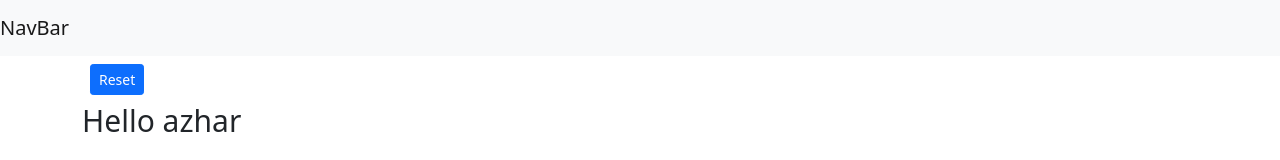
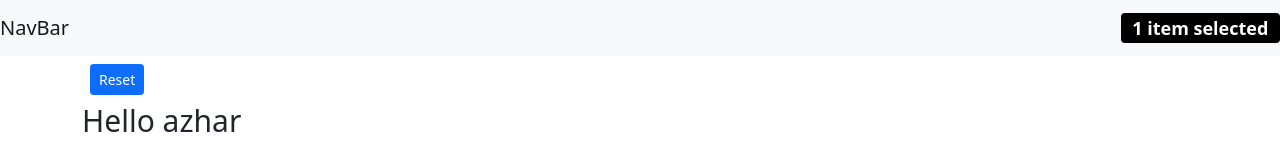
Before and after one commit to AzharUddinSheikh/react-app, a React (Create React App) app: page / in a window 1280 px wide. Shown: the top 160 px of the page. Built offline with nearby package versions, Linux system fonts and the light colour scheme.

Commit message:
lifting the state up

```diff
--- a/src/App.css
+++ b/src/App.css
@@ -5,12 +5,6 @@
 .App-logo {
   height: 40vmin;
   pointer-events: none;
-}
-
-@media (prefers-reduced-motion: no-preference) {
-  .App-logo {
-    animation: App-logo-spin infinite 20s linear;
-  }
 }
 
 .App-header {
@@ -28,11 +22,7 @@
   color: #61dafb;
 }
 
-@keyframes App-logo-spin {
-  from {
-    transform: rotate(0deg);
-  }
-  to {
-    transform: rotate(360deg);
-  }
+.navbar span {
+  background-color: black;
+  font-size: large;
 }
--- a/src/App.js
+++ b/src/App.js
@@ -3,15 +3,55 @@ import './App.css';
 import NavBar from './components/navbar';
 import Counters from './components/counters'
 
-function App() {
+class App extends Component {
+  state = {
+    counter:[
+        {id:1, value:1},
+        {id:2, value:0},
+        {id:3, value:0},
+        {id:4, value:0}
+    ]
+  }
+
+  handleIncrement = (counter) => {
+      let newCounter = this.state.counter.map(c => {
+          if (c === counter) {
+              c.value += 1;
+          }
+          return c
+      })
+      this.setState({counter:newCounter})
+  }
+
+  handleDelete = (counterId) => {
+      let counters = this.state.counter.filter(c => c.id !== counterId)
+      this.setState({counter:counters})
+  }
+
+  handleReset = () => {
+    let counter = this.state.counter.map(c=>{
+        c.value = 0;
+        return c;
+    })
+    this.setState({counter})
+  }
+
+  render() {
     return (
       <React.Fragment>
-      <NavBar />
+        <NavBar totalCounter={this.state.counter.filter(c=>c.value>0).length} />
         <main className='container'>
-      <Counters />
+        <Counters
+          counters={this.state.counter}
+          onDelete={this.handleDelete}
+          onIncrement={this.handleIncrement}
+          onReset={this.handleReset}
+          length={this.state.counter.length}
+        />
         </main>
       </React.Fragment>
     );
   }
+}
 
 export default App;
--- a/src/components/counters.jsx
+++ b/src/components/counters.jsx
@@ -2,46 +2,13 @@ import React, { Component } from 'react';
 import Counter from './counter'
 
 class Counters extends Component {
-    state = {
-        counter:[
-            {id:1, value:1},
-            {id:2, value:0},
-            {id:3, value:0},
-            {id:4, value:0}
-        ]
-    }
-
-    handleIncrement = (counter) => {
-        let newCounter = this.state.counter.map(c => {
-            if (c === counter) {
-                c.value += 1;
-            }
-            return c
-        })
-        this.setState({counter:newCounter})
-    }
-
-    handleDelete = (counterId) => {
-        let counters = this.state.counter.filter(c => c.id !== counterId)
-        this.setState({counter:counters})
-    }
-
-    handleReset = () => {
-        let counter = this.state.counter.map(c=>{
-            c.value = 0;
-            return c;
-        })
-        this.setState({counter})
-        // when variable are state property has same name
-    }
-
     render() {
         return (
             <div>
-                <button onClick={this.handleReset} className="btn btn-primary btn-sm m-2">Reset</button>
-                {this.state.counter.map(counter=><Counter key={counter.id}
-                    onDelete={this.handleDelete}
-                    onIncrement={this.handleIncrement}
+                <button onClick={this.props.onReset} className="btn btn-primary btn-sm m-2">Reset</button>
+                {this.props.counters.map(counter=><Counter key={counter.id}
+                    onDelete={this.props.onDelete}
+                    onIncrement={this.props.onIncrement}
                     counter={counter}>
                     <h4>Children Title With Id #{counter.id}</h4>
                     </Counter>)}
--- a/src/components/navbar.jsx
+++ b/src/components/navbar.jsx
@@ -3,9 +3,14 @@ import React, { Component } from 'react';
 class NavBar extends Component {
     render() {
         return (
-            <nav className="navbar navbar-light bg-light">
-                <a href="#" className="navbar-brand">NavBar</a>
-            </nav>
+            <React.Fragment>
+                <nav className="navbar navbar-light bg-light">
+                    <a href="#" className="navbar-brand">NavBar</a>
+                    <span className='nav-link badge badge-pill badge-secondary'>
+                        {this.props.totalCounter} item selected
+                    </span>
+                </nav>
+            </React.Fragment>
         );
     }
 }
```
Lines whose indentation alone changed are shown as unchanged.
